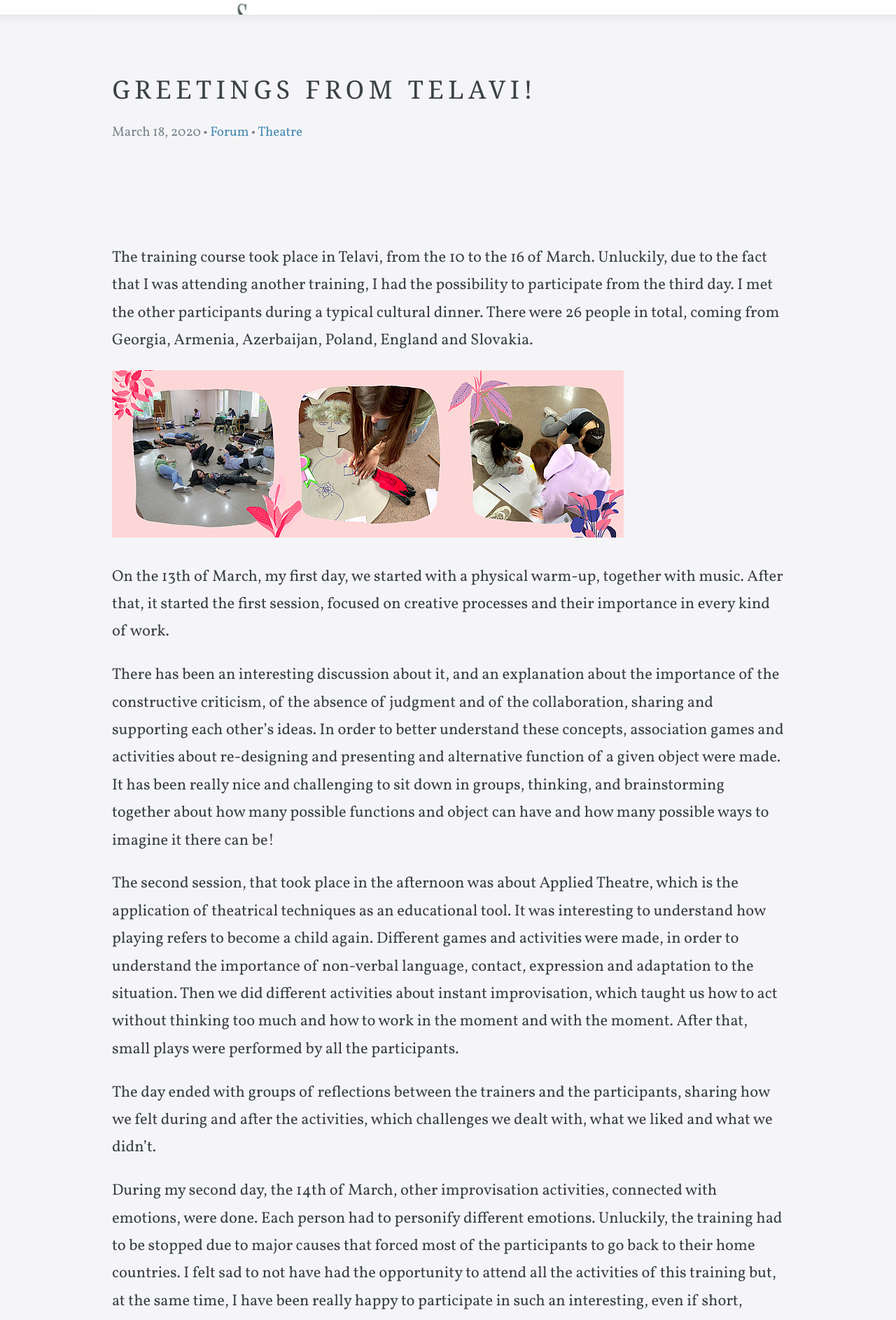
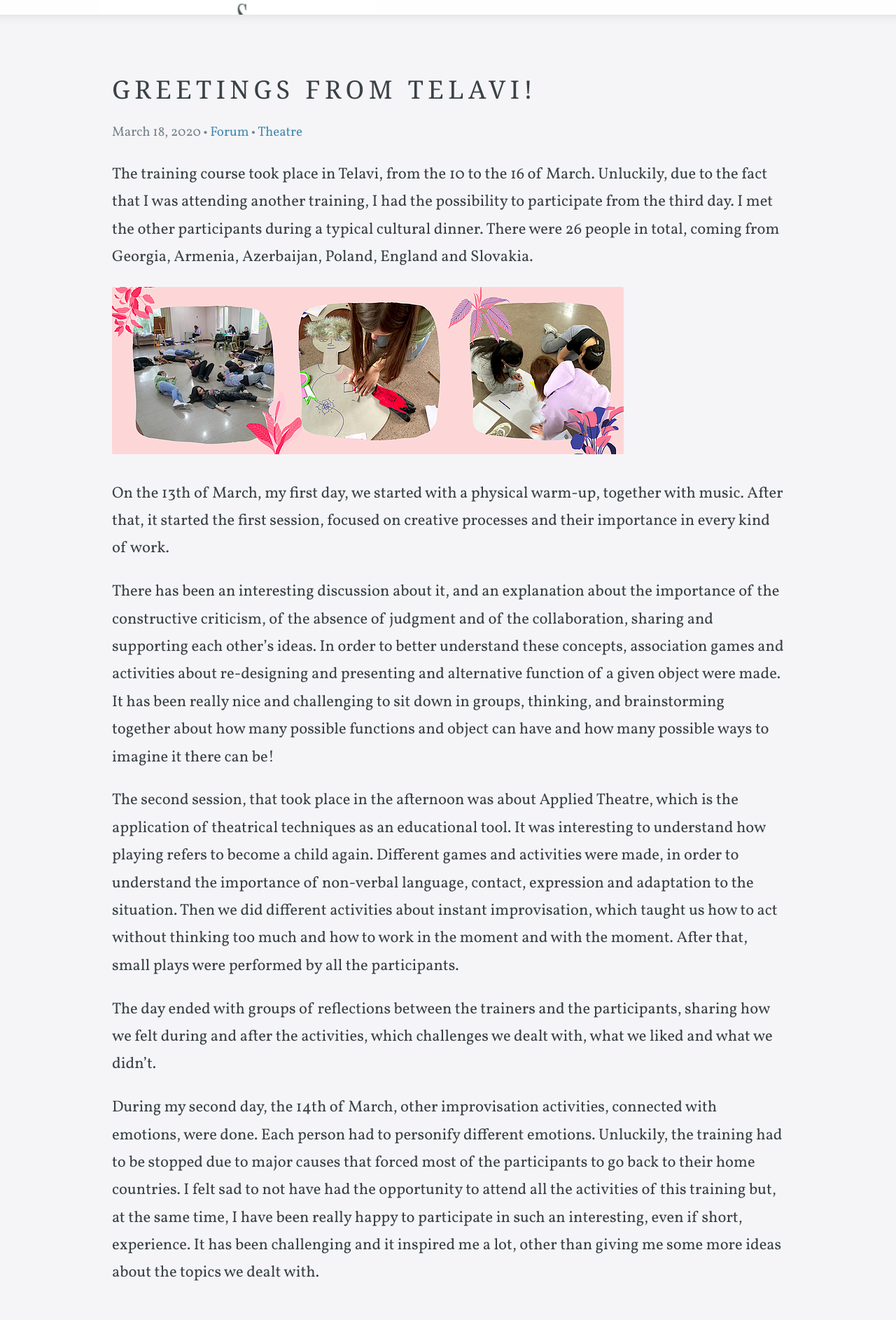
Before and after one commit to comapssorgge/comapssorgge.github.io, a Jekyll site: the page built from _posts/2020-03-18-greetings-from-telavi.md, in a window 1280 px wide. Shown: the part 399-2285 px from the top of the page at 70% size. Built offline with Jekyll 4.4.1, drawn with Linux system fonts in a browser that asks for light colours; some web fonts are replaced.

Commit message:
Update 2020-03-18-greetings-from-telavi.md

```diff
--- a/_posts/2020-03-18-greetings-from-telavi.md
+++ b/_posts/2020-03-18-greetings-from-telavi.md
@@ -8,8 +8,6 @@ author_staff_member: jane-doe
 image: /uploads/p2.png
 large_header: false
 ---
-
-# &nbsp;
 
 The training course took place in Telavi, from the 10 to the 16 of March. Unluckily, due to the fact that I was attending another training, I had the possibility to participate from the third day. I met the other participants during a typical cultural dinner. There were 26 people in total, coming from Georgia, Armenia, Azerbaijan, Poland, England and Slovakia.
 
```
